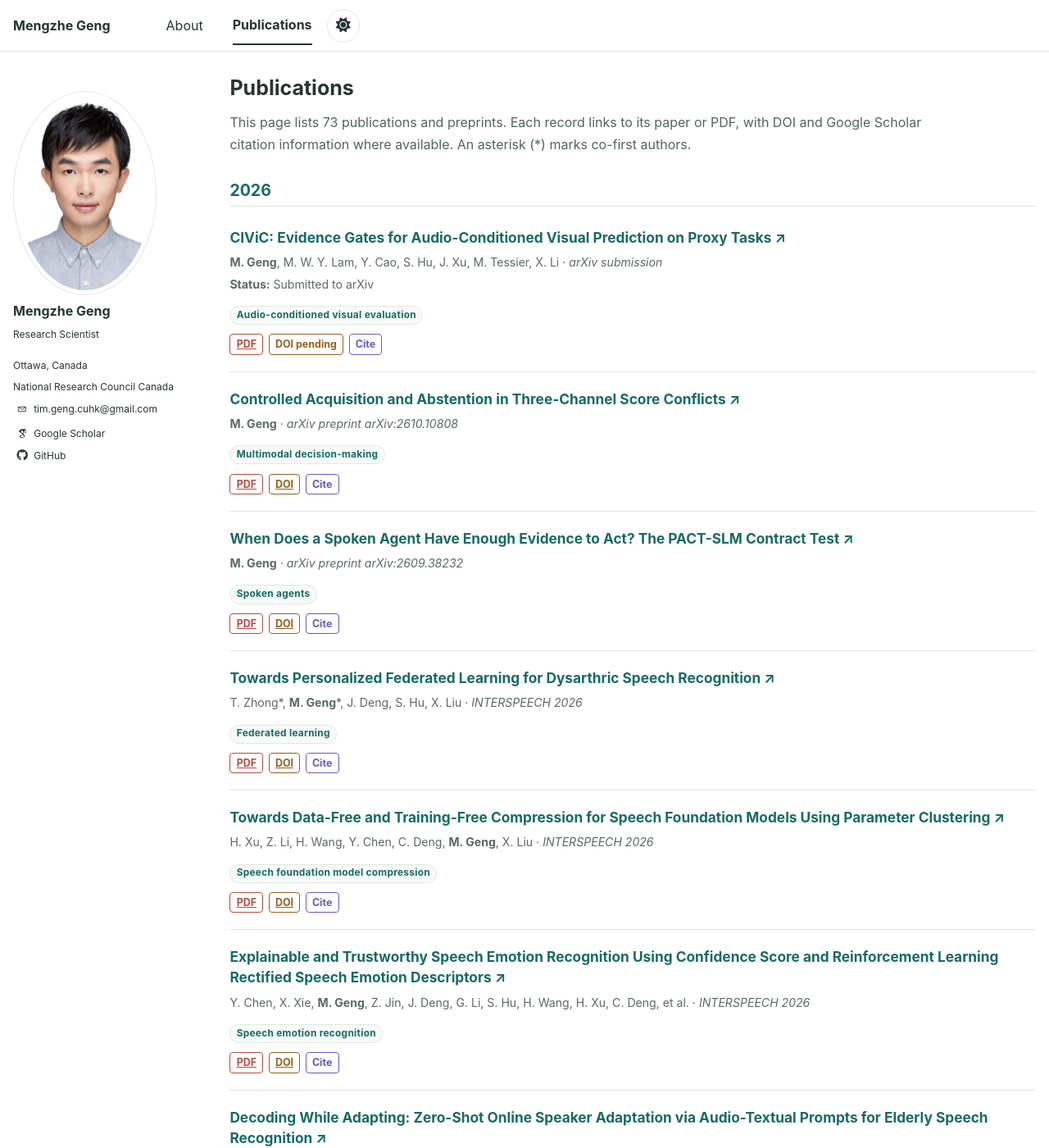
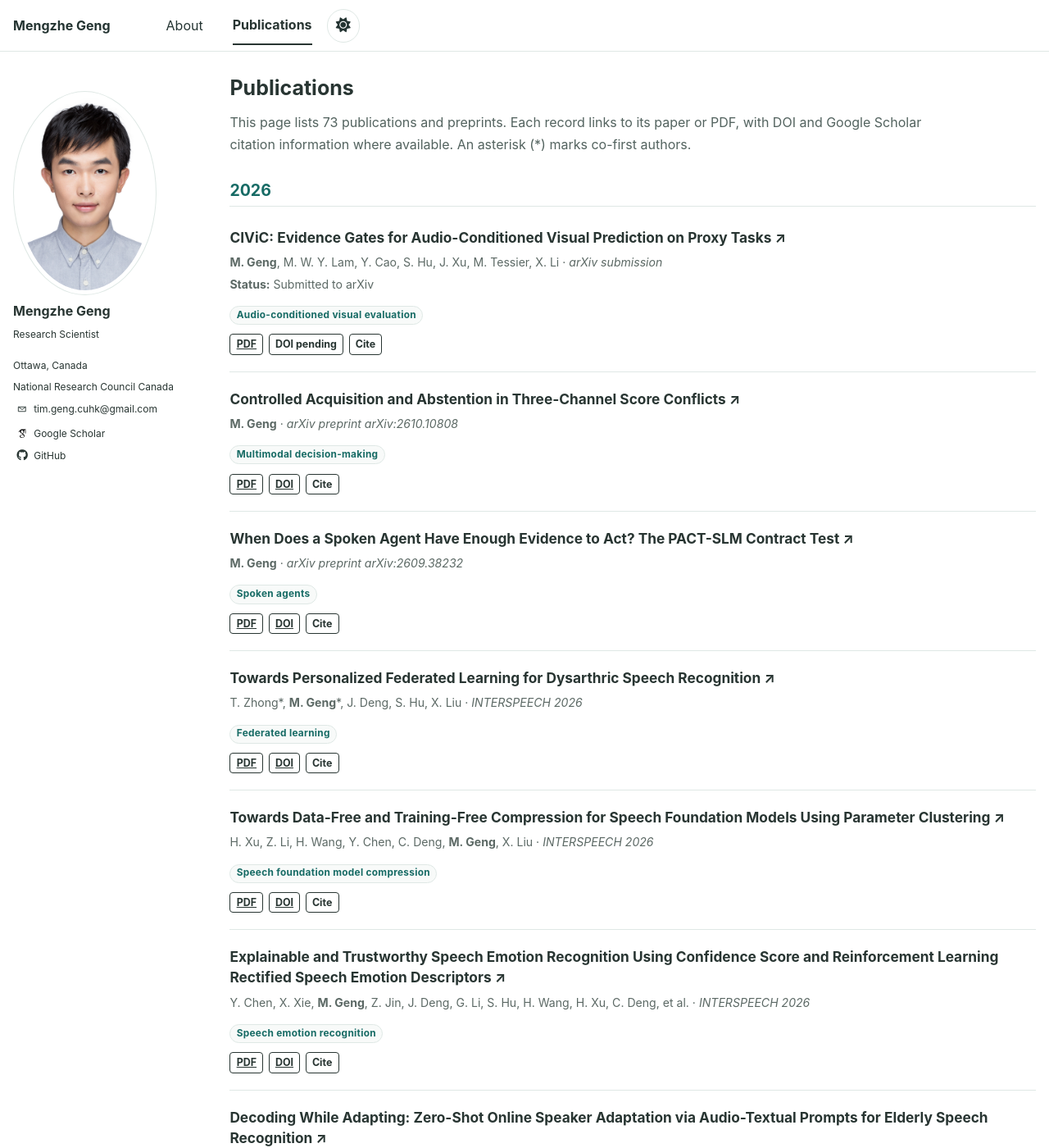
Before and after one commit to MENGZHEGENG/MENGZHEGENG.github.io, a Jekyll site: the page built from _pages/publications.html, in a window 1280 px wide and 1400 px high. Shown: the whole window at 82% size. Built offline with Jekyll 4.4.1, drawn with Linux system fonts in a browser that asks for light colours; some web fonts are replaced.

Commit message:
Use surrounding text color for links

```diff
--- a/_sass/_custom.scss
+++ b/_sass/_custom.scss
@@ -197,14 +197,14 @@ html[data-theme="dark"] .google-scholar-icon {
   padding: 0.55em 0.9em;
   border: 1px solid var(--site-focus-color);
   border-radius: 4px;
-  background: var(--site-focus-color);
-  color: var(--site-on-accent-color) !important;
+  background: var(--site-surface-muted);
+  color: inherit;
   font-weight: 700;
   text-decoration: none;
 }
 
 .button-link:hover {
-  background: var(--global-link-color-hover);
+  background: var(--site-surface-color);
 }
 
 .scholar-stats {
@@ -358,7 +358,7 @@ html[data-theme="dark"] .research-card {
   padding: 0.16em 0.58em;
   border: 1px solid currentColor;
   border-radius: 4px;
-  color: var(--site-meta-color);
+  color: inherit;
   font-size: 0.78em;
   font-weight: 650;
   line-height: 1.55;
@@ -369,32 +369,8 @@ html[data-theme="dark"] .research-card {
   text-decoration: none;
 }
 
-.publication-action--pdf {
-  color: #b84b3e;
-}
-
-.publication-action--doi {
-  color: #94601c;
-}
-
-.publication-action--cite {
-  color: #665bc0;
-}
-
 .publication-action:hover {
   background: var(--site-surface-muted);
-}
-
-html[data-theme="dark"] .publication-action--pdf {
-  color: #ff9283;
-}
-
-html[data-theme="dark"] .publication-action--doi {
-  color: #e5b56f;
-}
-
-html[data-theme="dark"] .publication-action--cite {
-  color: #aaa1ff;
 }
 
 .publication-cite {
@@ -446,7 +422,7 @@ html[data-theme="dark"] .publication-action--cite {
 }
 
 .publication-action--copy {
-  color: var(--site-focus-color);
+  color: inherit;
   background: var(--global-bg-color);
   cursor: pointer;
   font: inherit;
@@ -475,10 +451,6 @@ html[data-theme="dark"] .publication-action--cite {
   margin: 0.35em 0 0;
   color: var(--site-muted-color);
   font-size: 0.8em;
-}
-
-html[data-theme="dark"] .publication-action--copy {
-  color: #9adbd2;
 }
 
 @media (max-width: 600px) {
@@ -1108,3 +1080,23 @@ html[data-theme="dark"] .timeline-row {
     font-size: 1.28em;
   }
 }
+
+/* Linked copy follows the same text color as its surrounding content. */
+a,
+a:visited,
+a:hover,
+a:active {
+  color: inherit;
+}
+
+/* Keep general link-buttons readable while matching surrounding text. */
+a.btn {
+  color: inherit !important;
+  border: 1px solid var(--global-dark-border-color);
+  background: var(--site-surface-muted);
+}
+
+a.btn:hover {
+  color: inherit !important;
+  background: var(--site-surface-color);
+}
```
